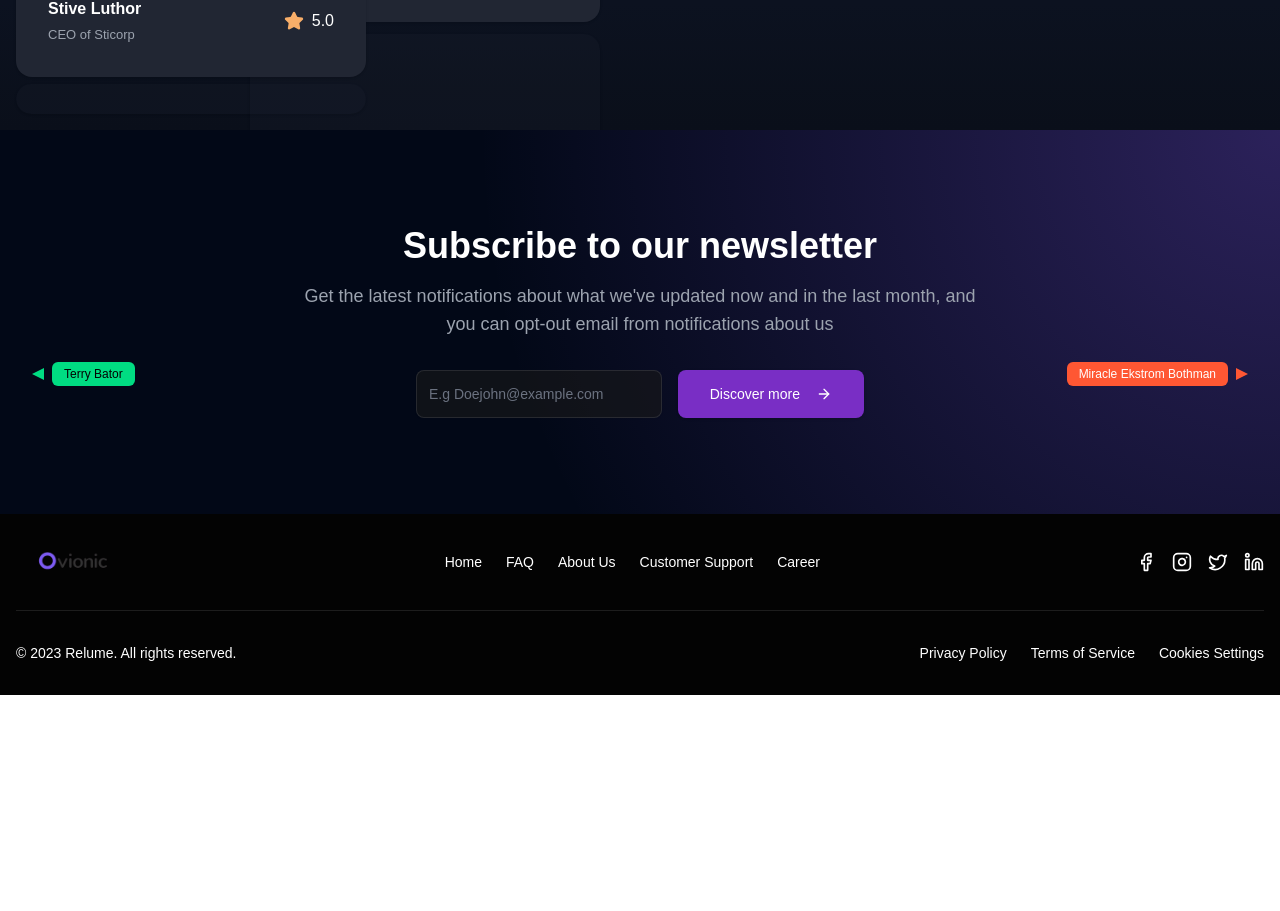
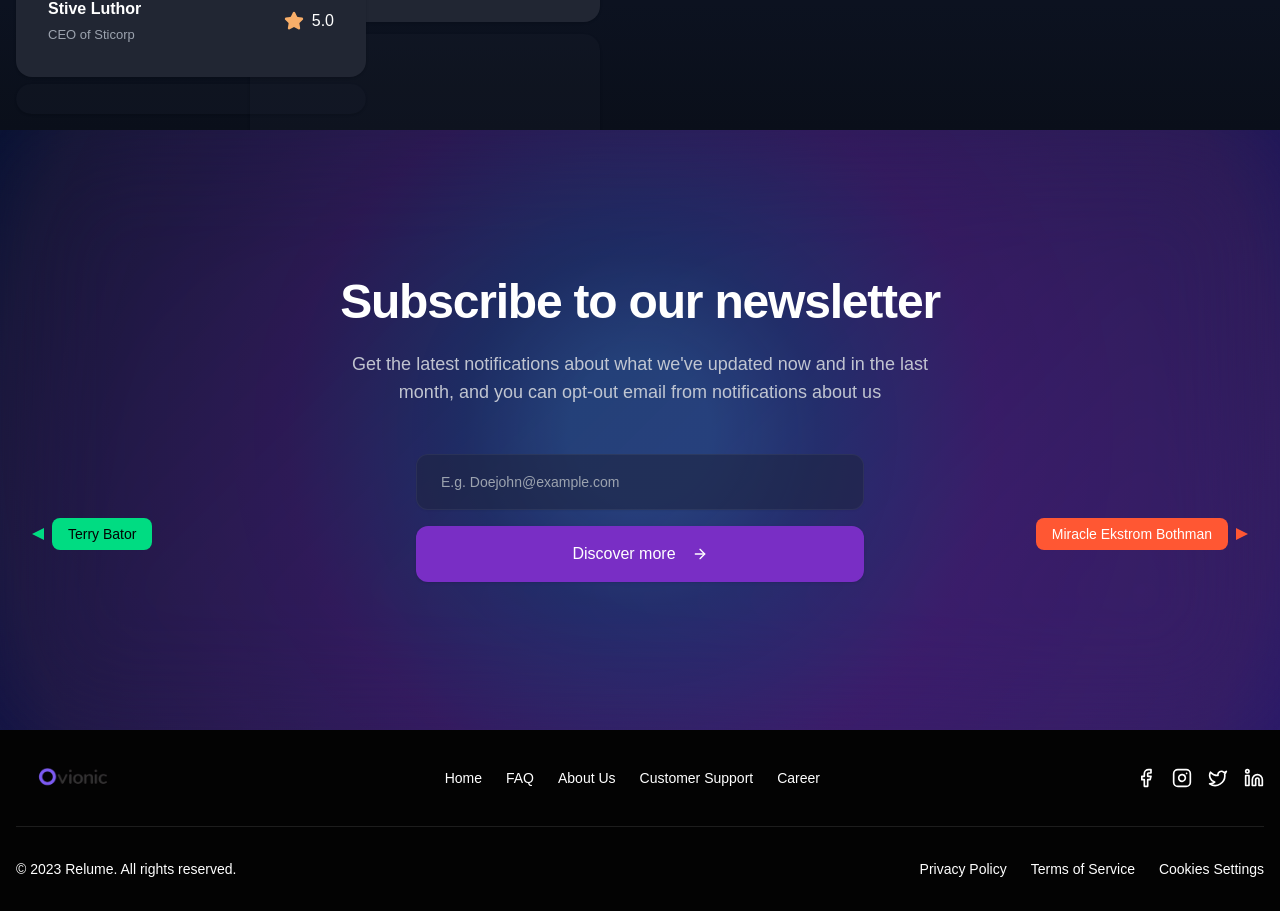
Before and after one commit to Junaid083/ovionic-agency, a Next.js app: page / in a window 1280 px wide. Shown: the part 6176-7087 px from the top of the page. Before the commit the page ends 6871 px from the top, so only its background shows below. Built offline with nearby package versions, Linux system fonts and the light colour scheme; a web font is replaced by a local one.

Commit message:
FIX: newsletter  gradient fixed

```diff
--- a/src/app/components/sections/Newsletter.tsx
+++ b/src/app/components/sections/Newsletter.tsx
@@ -4,50 +4,79 @@ import { ArrowRight } from "lucide-react";
 
 export default function Newsletter() {
   return (
-    <section className="relative py-24 overflow-hidden bg-[#020817]">
+    <section className="relative py-24 overflow-hidden min-h-[600px] flex items-center">
+      {/* Main background gradient */}
+      <div
+        className="absolute inset-0"
+        style={{
+          background: "linear-gradient(135deg, #0A1334 0%, #2D1B69 100%)",
+        }}
+      />
+
+      {/* Center radial gradient with color similar to your image */}
       <div
         className="absolute inset-0"
         style={{
           background:
-            "radial-gradient(circle at top right, rgba(139,92,246,0.3), transparent 60%)",
+            "radial-gradient(circle at center, rgba(68, 188, 255, 0.25) 10%, rgba(68, 176, 255, 0.15) 25%, rgba(255, 68, 236, 0.1) 50%, rgba(255, 103, 94, 0.05) 90%, transparent 100%)",
+          backdropFilter: "blur(60px)",
         }}
       />
 
       <div className="container relative z-10 mx-auto px-4">
         <div className="max-w-2xl mx-auto text-center">
-          <h2 className="text-3xl sm:text-4xl font-bold text-white mb-4">
+          <h2 className="text-4xl sm:text-5xl font-bold text-white mb-6 tracking-tight">
             Subscribe to our newsletter
           </h2>
-          <p className="text-gray-400 mb-8 text-base sm:text-lg">
+          <p className="text-gray-300/90 mb-12 text-base sm:text-lg max-w-xl mx-auto leading-relaxed">
             Get the latest notifications about what we've updated now and in the
             last month, and you can opt-out email from notifications about us
           </p>
 
-          <div className="flex flex-col sm:flex-row gap-4 max-w-md mx-auto">
+          <div className="flex flex-col gap-4 max-w-md mx-auto">
             <Input
               type="email"
-              placeholder="E.g Doejohn@example.com"
-              className="h-12 bg-[#1a1a1a]/60 border-white/10 text-white placeholder:text-gray-500 rounded-lg"
+              placeholder="E.g. Doejohn@example.com"
+              className="h-14 bg-[#1E2642]/60 border-white/5 text-white placeholder:text-gray-400 rounded-xl text-base px-6 focus:border-purple-500/50 focus:ring-purple-500/30"
             />
-            <Button className="h-12 px-8 rounded-lg bg-purple hover:bg-purple-900 text-white whitespace-nowrap">
-              Discover more <ArrowRight className="ml-2 h-4 w-4" />
+            <Button className="h-14 rounded-xl bg-purple hover:bg-[#6D28D9] text-white text-base font-medium w-full transition-colors duration-200">
+              Discover more <ArrowRight className="ml-2 h-5 w-5" />
             </Button>
           </div>
         </div>
 
-        {/* Name tags */}
-        <div className="absolute left-4 bottom-4 sm:left-8 sm:bottom-8">
+        {/* Name tags - Desktop */}
+        <div className="absolute left-8 bottom-8 hidden sm:block">
           <div className="flex items-center gap-2">
             <div className="w-0 h-0 border-t-[6px] border-t-transparent border-r-[12px] border-r-[#00DC82] border-b-[6px] border-b-transparent" />
-            <span className="bg-[#00DC82] text-black text-xs px-3 py-1 rounded-md">
+            <span className="bg-[#00DC82] text-black text-sm px-4 py-1.5 rounded-lg font-medium">
               Terry Bator
             </span>
           </div>
         </div>
 
-        <div className="absolute right-4 bottom-4 sm:right-8 sm:bottom-8">
+        <div className="absolute right-8 bottom-8 hidden sm:block">
           <div className="flex items-center gap-2">
-            <span className="bg-[#FF5733] text-white text-xs px-3 py-1 rounded-md">
+            <span className="bg-[#FF5733] text-white text-sm px-4 py-1.5 rounded-lg font-medium">
+              Miracle Ekstrom Bothman
+            </span>
+            <div className="w-0 h-0 border-t-[6px] border-t-transparent border-l-[12px] border-l-[#FF5733] border-b-[6px] border-b-transparent" />
+          </div>
+        </div>
+
+        {/* Name tags - Mobile */}
+        <div className="absolute left-10 -bottom-12 sm:hidden">
+          <div className="flex items-center gap-2">
+            <div className="w-0 h-0 border-t-[6px] border-t-transparent border-r-[12px] border-r-[#00DC82] border-b-[6px] border-b-transparent" />
+            <span className="bg-[#00DC82] text-black text-sm px-3 py-1 rounded-md font-medium">
+              Terry Bator
+            </span>
+          </div>
+        </div>
+
+        <div className="absolute right-10 -top-12 sm:hidden">
+          <div className="flex items-center gap-2">
+            <span className="bg-[#FF5733] text-white text-sm px-3 py-1 rounded-md font-medium">
               Miracle Ekstrom Bothman
             </span>
             <div className="w-0 h-0 border-t-[6px] border-t-transparent border-l-[12px] border-l-[#FF5733] border-b-[6px] border-b-transparent" />
```
